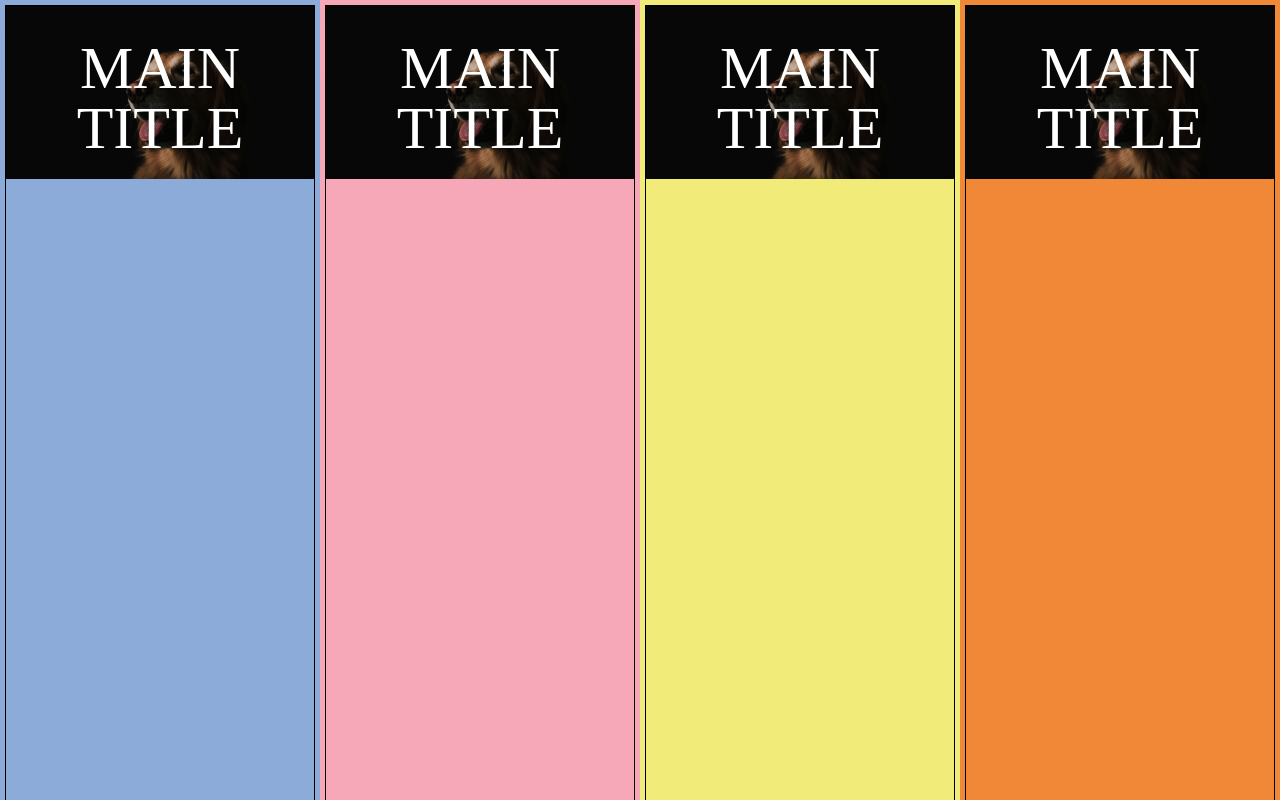
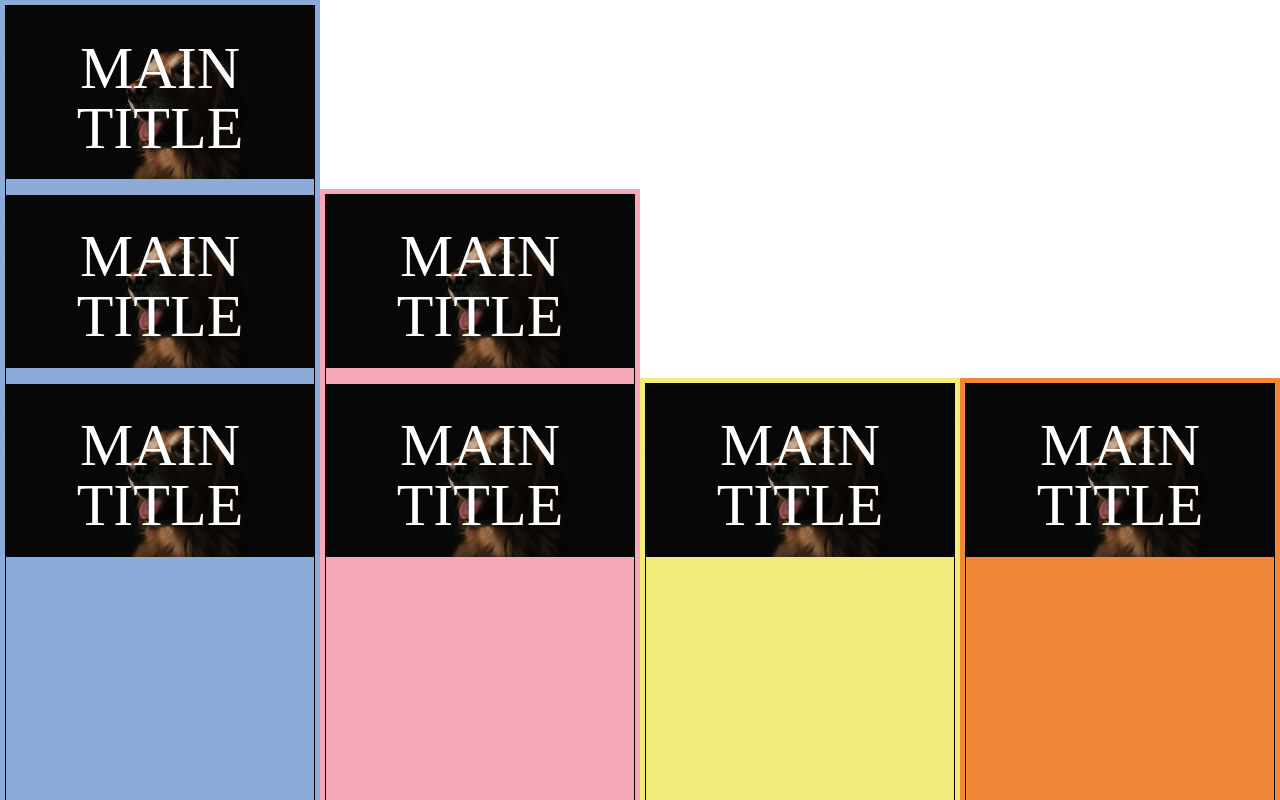
Before and after one commit to kinslowdian/4_columns, a plain HTML site: page index.html in a window 1280 px wide. Shown: the top 800 px of the page. Drawn offline with Linux system fonts and the light colour scheme.

Commit message:
Broken if columns have uneven articles

```diff
--- a/index.html
+++ b/index.html
@@ -13,8 +13,10 @@
 
 <div class="page-wrapper">
 	<div class="page-content">
+
 		<div class="col-0 col">
 			<div class="col-wrapper">
+
 				<div class="feature-block">
 					<div class="feature-block-bg">
 						<img src="public/img/bgTest.jpg">
@@ -24,11 +26,7 @@
 						<h2 class="center-y">Main title</h2>
 					</div>
 				</div>
-			</div>
-		</div>
 
-		<div class="col-1 col">
-			<div class="col-wrapper">
 				<div class="feature-block">
 					<div class="feature-block-bg">
 						<img src="public/img/bgTest.jpg">
@@ -38,7 +36,44 @@
 						<h2 class="center-y">Main title</h2>
 					</div>
 				</div>
-			</div>
+
+				<div class="feature-block">
+					<div class="feature-block-bg">
+						<img src="public/img/bgTest.jpg">
+					</div>
+
+					<div class="feature-block-main">
+						<h2 class="center-y">Main title</h2>
+					</div>
+				</div>
+
+			</div> <!-- .col-wrapper -->
+		</div>
+
+		<div class="col-1 col">
+			<div class="col-wrapper">
+
+				<div class="feature-block">
+					<div class="feature-block-bg">
+						<img src="public/img/bgTest.jpg">
+					</div>
+
+					<div class="feature-block-main">
+						<h2 class="center-y">Main title</h2>
+					</div>
+				</div>
+
+				<div class="feature-block">
+					<div class="feature-block-bg">
+						<img src="public/img/bgTest.jpg">
+					</div>
+
+					<div class="feature-block-main">
+						<h2 class="center-y">Main title</h2>
+					</div>
+				</div>
+
+			</div> <!-- .col-wrapper -->
 		</div>
 
 		<div class="col-2 col">
@@ -52,7 +87,7 @@
 						<h2 class="center-y">Main title</h2>
 					</div>
 				</div>
-			</div>
+			</div> <!-- .col-wrapper -->
 		</div>
 
 		<div class="col-3 col">
@@ -66,10 +101,11 @@
 						<h2 class="center-y">Main title</h2>
 					</div>
 				</div>
-			</div>
+			</div> <!-- .col-wrapper -->
 		</div>
-	</div>
-</div>
+
+	</div> <!-- .page-content -->
+</div> <!-- .page-wrapper -->
 
 <script type="text/javascript" src="public/js/col4.js"></script>
 </body>
--- a/public/css/col4.css
+++ b/public/css/col4.css
@@ -76,7 +76,7 @@ html, body
 {
 	width: 100%;
 	position: relative;
-	margin: 2% auto;
+	margin: 2% auto 0 auto;
 }
 
 .feature-block-main
```
